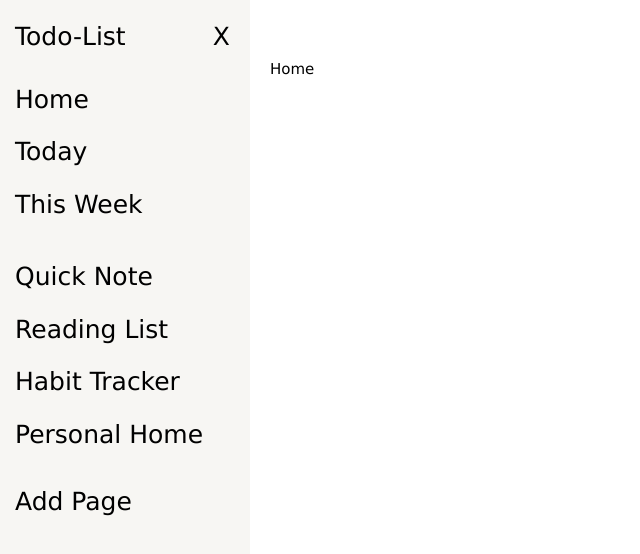
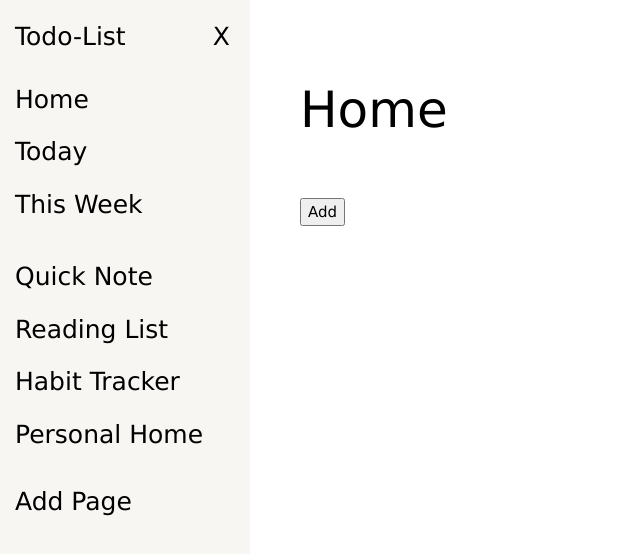
Before and after one commit to ctdc0208/Todo-List, a website built with webpack: page dist/index.html in a window 1280 px wide. Shown: the whole page, without its empty margins (0-640 px from the left). Built offline with nearby package versions, Linux system fonts and the light colour scheme.

Commit message:
add button

```diff
--- a/src/index.js
+++ b/src/index.js
@@ -112,24 +112,48 @@ const mainContents = (() => {
     home.classList.add('tabcontent');
     home.setAttribute('id', 'Home');
       const homeP = document.createElement('p');
+        homeP.classList.add('page-tab-title');
         homeP.textContent = "Home";
       home.appendChild(homeP);
+
+      const addList = document.createElement('button');
+          addList.classList.add('add-list');
+          addList.textContent = 'Add';
+          addList.setAttribute('id', 'addList');
+      home.appendChild(addList);
+
   mainContent.appendChild(home);
 
   const today = document.createElement('div');
     today.classList.add('tabcontent');
     today.setAttribute('id', 'Today');
       const todayP = document.createElement('p');
+        todayP.classList.add('page-tab-title');
         todayP.textContent = "Today";
       today.appendChild(todayP);
+
+      const addListToday = document.createElement('button');
+          addListToday.classList.add('add-list');
+          addListToday.textContent = 'Add';
+          addListToday.setAttribute('id', 'addList');
+      today.appendChild(addListToday);
+
   mainContent.appendChild(today);
 
   const week = document.createElement('div');
     week.classList.add('tabcontent');
     week.setAttribute('id', 'Week');
       const weekP = document.createElement('p');
+        weekP.classList.add('page-tab-title');
         weekP.textContent = "Week";
       week.appendChild(weekP);
+
+      const addListWeek = document.createElement('button');
+          addListWeek.classList.add('add-list');
+          addListWeek.textContent = 'Add';
+          addListWeek.setAttribute('id', 'addList');
+      week.appendChild(addListWeek);
+
   mainContent.appendChild(week);
 
 })();
@@ -161,6 +185,7 @@ class pages {
 
 // set arrays in element to display pages
 const displayPages = (() => {
+  const mainContent = document.querySelector('#main');
     const pageList = document.querySelector('#table-body');
     pageList.textContent = '';
     for (let i = 0; i < myPages.length; i += 1) {
@@ -171,14 +196,19 @@ const displayPages = (() => {
         pageColumn.textContent = myPages[i].page;
       pageList.appendChild(pageColumn);
 
-    const mainContent = document.querySelector('#main');
-
       const pageTab = document.createElement('div');
         pageTab.classList.add('tabcontent');
         pageTab.setAttribute('id', myPages[i].page);
           const pageTabTitle = document.createElement('p');
+            pageTabTitle.classList.add('page-tab-title');
             pageTabTitle.textContent = myPages[i].page;
           pageTab.appendChild(pageTabTitle);
+
+          const addList = document.createElement('button');
+              addList.classList.add('add-list');
+              addList.textContent = 'Add';
+              addList.setAttribute('id', 'addList');
+          pageTab.appendChild(addList);
       mainContent.appendChild(pageTab);
     }
 });
--- a/src/style.css
+++ b/src/style.css
@@ -63,7 +63,9 @@ button:hover {
 /* Style page content - use this if you want to push the page content to the right when you open the side navigation */
 #main {
   transition: margin-left .5s;
-  padding: 20px;
+  padding-top: 0px;
+  padding-left: 50px;
+  padding-right: 20px;
 }
 
 /* On smaller screens, where height is less than 450px, change the style of the dropdownSideMenu (less padding and a smaller font size) */
@@ -107,6 +109,10 @@ button:hover {
 
 }
 
+.page-tab-title {
+  font-size: 50px;
+}
+
 /* Style the tab content */
 .tabcontent {
  display: none;
```
Also changed, not shown: dist/main.js. Lines whose indentation alone changed are shown as unchanged.
